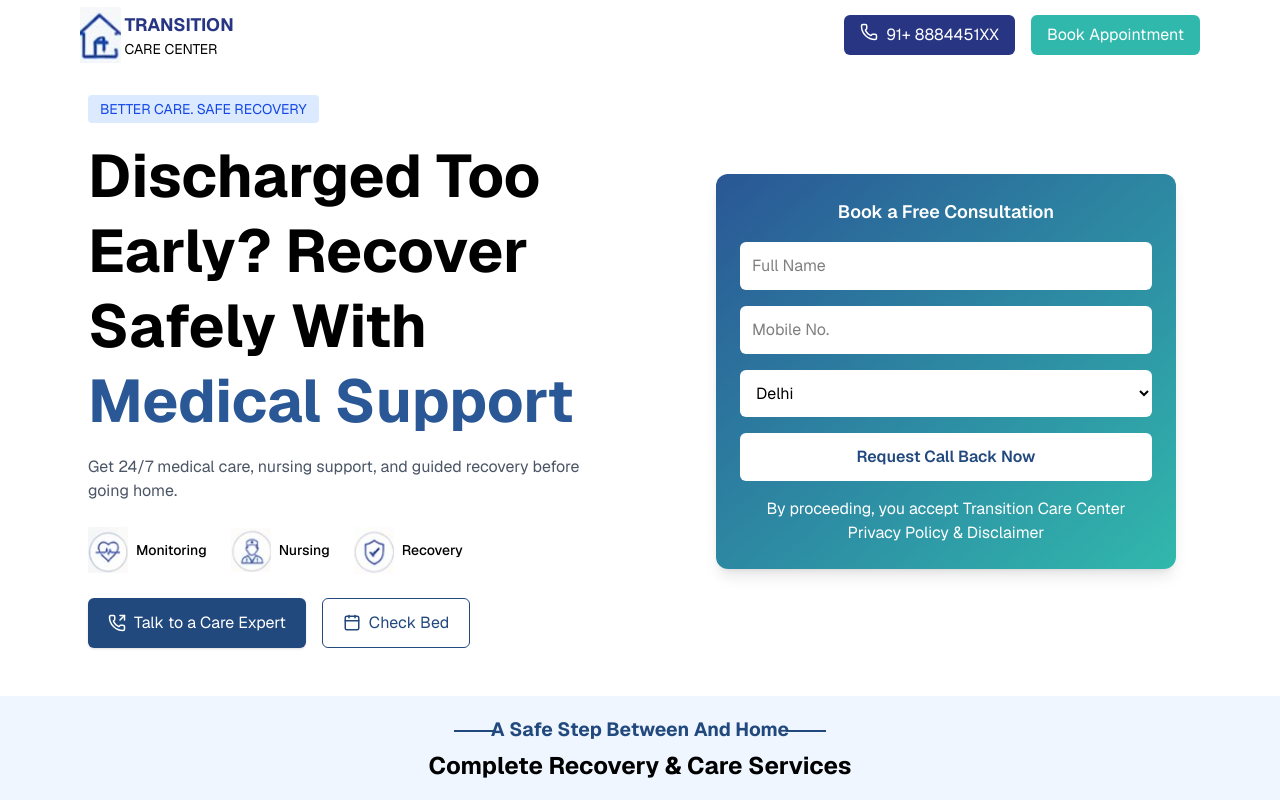
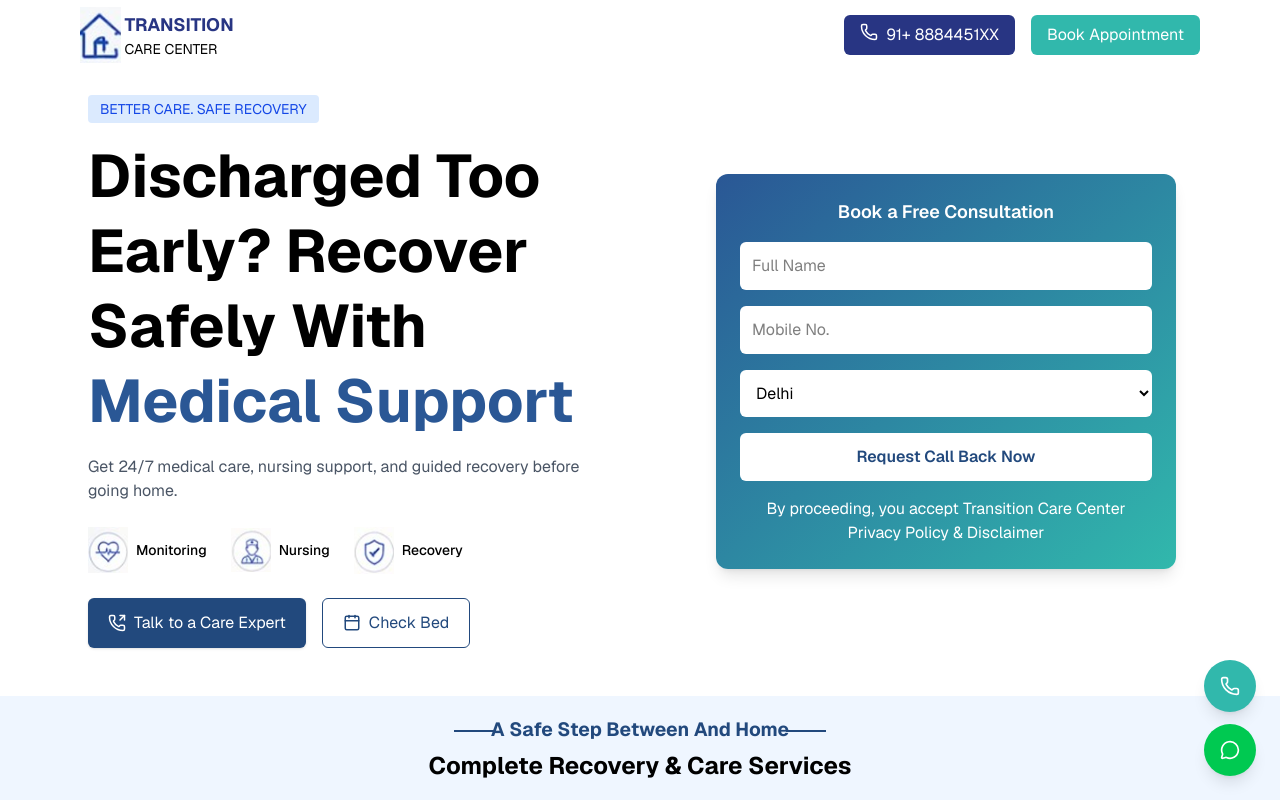
Before and after one commit to AmarJeetSharma6802/Earnest-Fintech, a Next.js app: page /doctor in a window 1280 px wide. Shown: the top 800 px of the page. Built offline with nearby package versions, Linux system fonts and the light colour scheme.

Commit message:
feat: add Footer component with contact details and support information; integrate into main page layout

```diff
--- /dev/null
+++ b/src/app/component/Footer.tsx
@@ -0,0 +1,57 @@
+import React from "react";
+import { Phone, CalendarDays, Clock, ArrowRight } from "lucide-react";
+
+function Footer() {
+  return (
+    <footer className="bg-[#22497D] text-white mt-16">
+
+      <div className="max-w-7xl mx-auto px-6 py-6 flex flex-col md:flex-row items-center justify-between gap-6">
+
+        <div className="flex items-center gap-3">
+          <Clock className="text-white" size={28} />
+          <div>
+            <p className="font-semibold">24/7 Care & Support</p>
+            <p className="text-sm text-gray-200">
+              Professional care round the clock
+            </p>
+          </div>
+        </div>
+
+        <div className="flex items-center gap-3">
+          <CalendarDays className="text-white" size={28} />
+          <div>
+            <p className="font-semibold">Book a Visit</p>
+            <p className="text-sm text-gray-200">
+              You can visit our center
+            </p>
+          </div>
+        </div>
+
+        <div className="flex items-center gap-3">
+          <Phone className="text-white" size={28} />
+          <div>
+            <p className="font-semibold">+91 99999 12345</p>
+            <p className="text-sm text-gray-200">
+              We are here to help you
+            </p>
+          </div>
+        </div>
+
+        <div>
+          <button className="bg-white text-[#22497D] px-5 py-2 rounded-lg flex items-center gap-2 font-medium hover:bg-gray-100 transition">
+            Get in Touch
+            <ArrowRight size={18} />
+          </button>
+        </div>
+
+      </div>
+
+      <div className="border-t border-white/20 text-center py-4 text-sm text-gray-200">
+        © 2026 Transition Care Center. All rights reserved.
+      </div>
+
+    </footer>
+  );
+}
+
+export default Footer;
--- a/src/app/doctor/page.tsx
+++ b/src/app/doctor/page.tsx
@@ -5,6 +5,8 @@ import SecondSection from '../component/Second-Section'
 import FacilitySection from '../component/Third-section'
 import FourthSection from '../component/Fourth-section'
 import FivthSection from '../component/Fivth-section'
+import { Phone, MessageCircle } from "lucide-react";
+import Footer from '../component/Footer'
 
 function page() {
   return (
@@ -15,6 +17,27 @@ function page() {
         <FacilitySection/>
         <FourthSection/>
         <FivthSection/>
+        <Footer/>
+
+
+         <div className="fixed bottom-6 right-6 flex flex-col gap-3 z-50">
+
+      <a
+        href="tel:+9188822233665"
+        className="bg-[#31B8AC] hover:bg-[#1d9b90] text-white p-4 rounded-full shadow-lg transition"
+      >
+        <Phone size={20} />
+      </a>
+
+      <a
+        href="https://wa.me/9188822233665"
+        target="_blank"
+        className="bg-green-500 hover:bg-green-600 text-white p-4 rounded-full shadow-lg transition"
+      >
+        <MessageCircle size={20} />
+      </a>
+
+    </div>
     </div>
   )
 }
```
